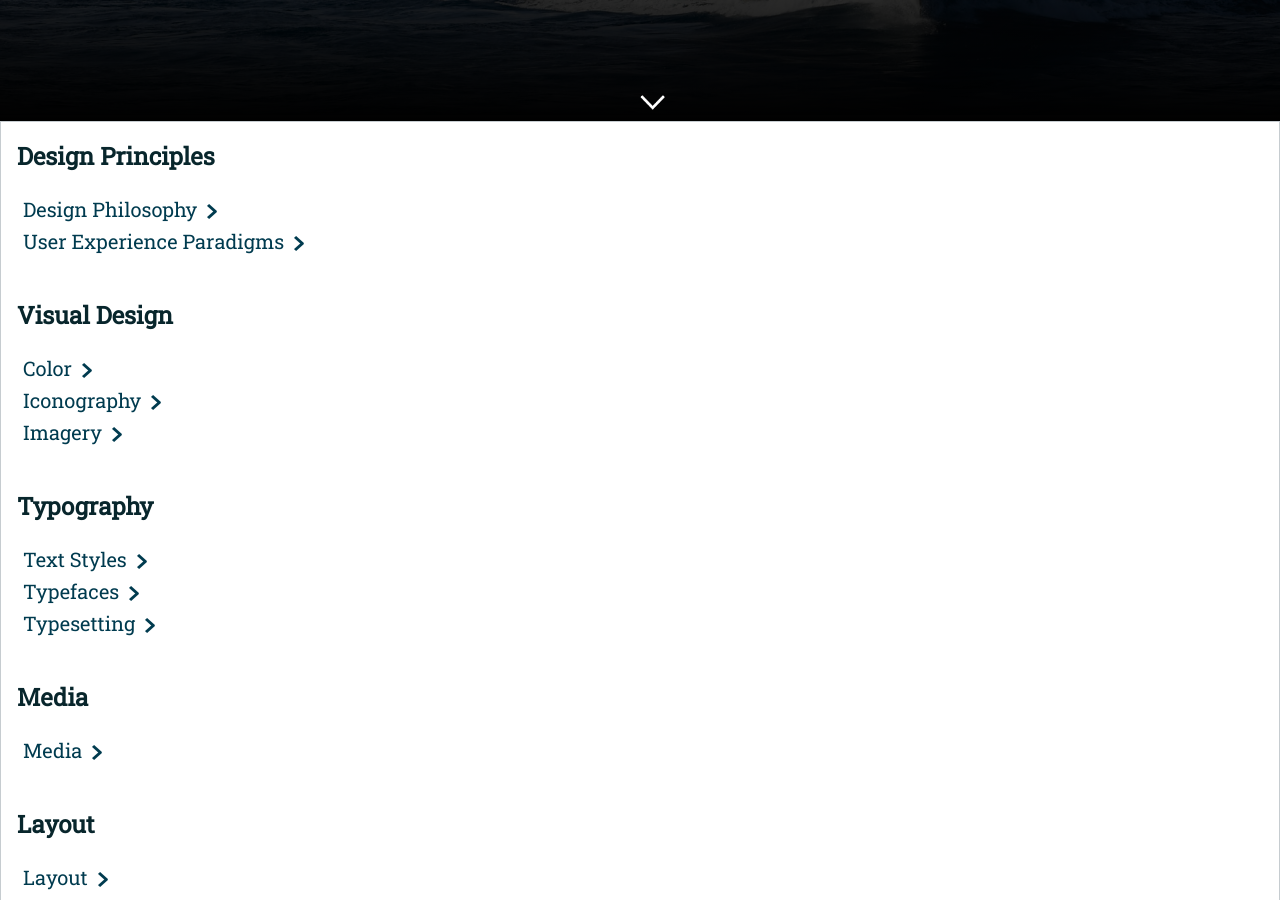
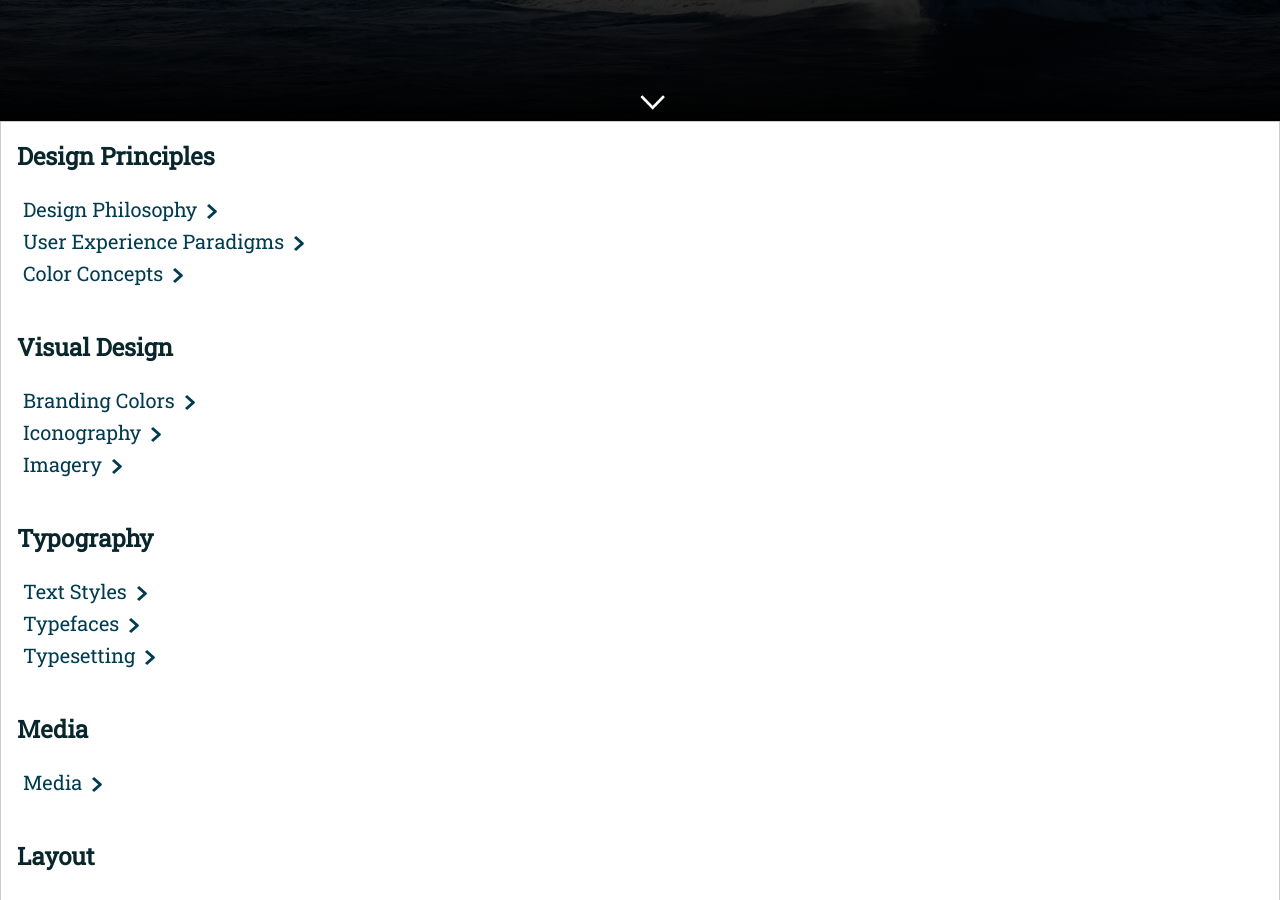
Before and after one commit to usnavy/Navy-Design-Guide, a Jekyll site: the page built from index.md, in a window 1280 px wide and 900 px high, scrolled down 1005 px. Built offline with Jekyll 4.4.1, drawn with Linux system fonts in a browser that asks for light colours; our own code applies the rules of GitHub Pages for plain Markdown files.

Commit message:
Update default.html

```diff
--- a/_layouts/default.html
+++ b/_layouts/default.html
@@ -44,10 +44,13 @@
 <button class="menu-item">
   <a href="ux-paradigms.html">User Experience Paradigms</a><img src="img/Right-Chevron.png" alt="User Experience" class="chevron">
 </button>
+<button class="menu-item">
+  <a href="color-concepts.html">Color Concepts</a><img src="img/Right-Chevron.png" alt="Color Concepts" class="chevron">
+</button>
 <br>
 <H2>Visual Design</H2>
 <button class="menu-item">
-  <a href="color.html">Color</a><img src="img/Right-Chevron.png" alt="Color" class="chevron">
+  <a href="branding-colors.html">Branding Colors</a><img src="img/Right-Chevron.png" alt="Branding Colors" class="chevron">
 </button>
 <button class="menu-item">
   <a href="iconography.html">Iconography</a><img src="img/Right-Chevron.png" alt="Iconography" class="chevron">
```
